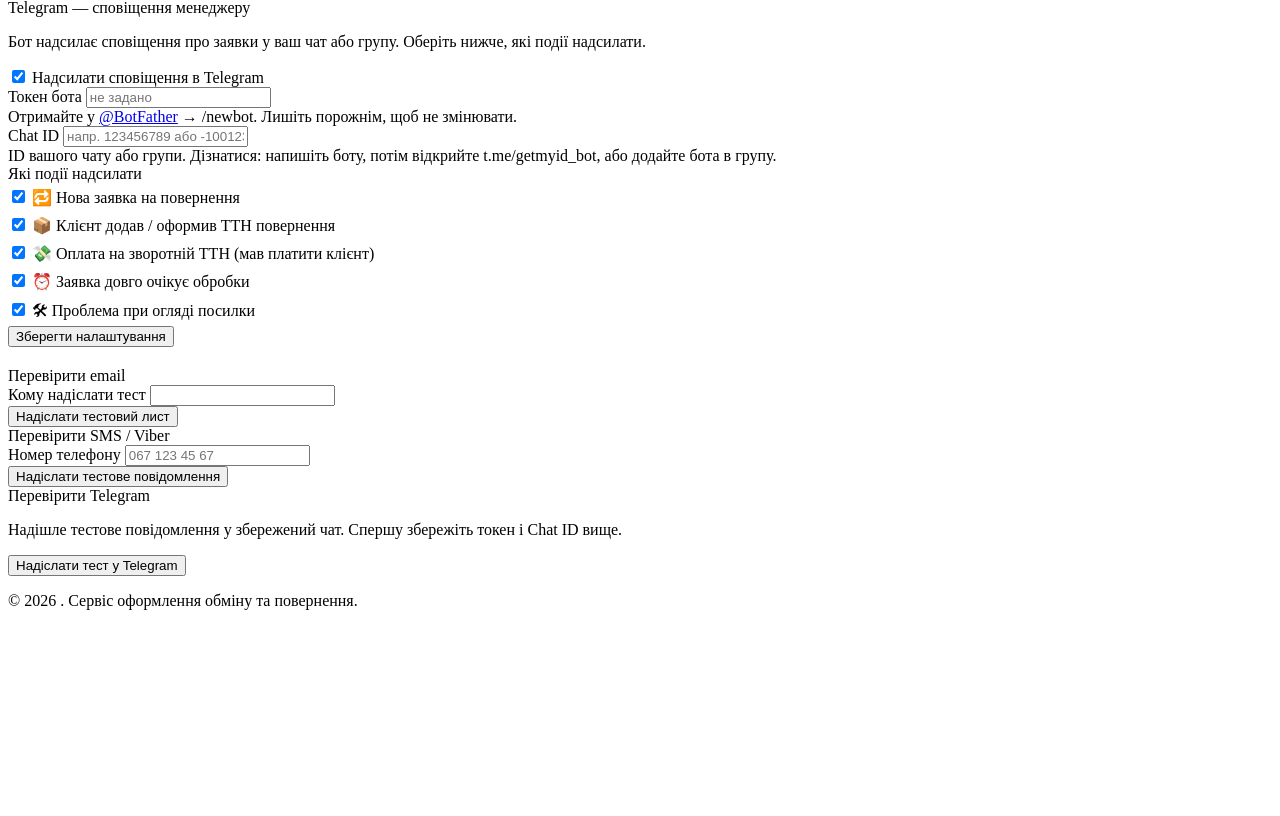
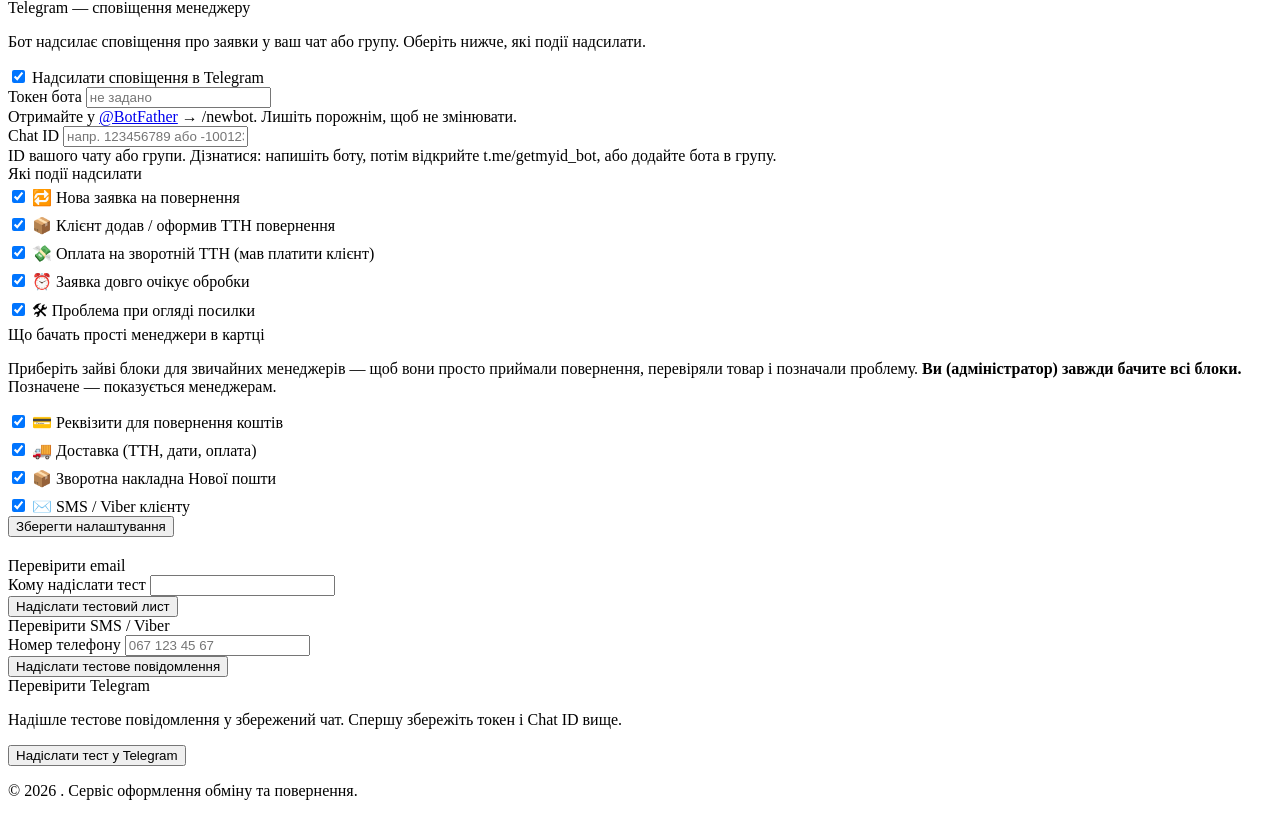
Before and after one commit to olegsirinov-jpg/benzo-returns, a PHP site: template views/admin/settings.php in a window 1280 px wide. Shown: the part 1265-2081 px from the top of the page. Before the commit the page ends 1875 px from the top, so only its background shows below. Run offline with PHP 8.4, Linux system fonts and the light colour scheme; the template is opened without the code that fills it: most values are stand-ins (such as "Sample title", 1, 10 or a date in 2020); data that the repository does not hold is empty.

Commit message:
Огляд товару3

```diff
--- a/views/admin/settings.php
+++ b/views/admin/settings.php
@@ -295,6 +295,34 @@ $adminEmail = (string)(App\Auth::user()['email'] ?? '');
         </div>
     </div>
 
+    <!-- ==================== Доступ менеджерів ==================== -->
+    <div class="card">
+        <div class="card__title">Що бачать прості менеджери в картці</div>
+        <p class="small muted">
+            Приберіть зайві блоки для звичайних менеджерів — щоб вони просто приймали повернення,
+            перевіряли товар і позначали проблему. <strong>Ви (адміністратор) завжди бачите всі блоки.</strong>
+            Позначене — показується менеджерам.
+        </p>
+        <div style="display:flex;flex-direction:column;gap:8px">
+            <label class="check mb0">
+                <input type="checkbox" name="mgr_blk_refund" value="1" <?= Config::bool('mgr_blk_refund', true) ? 'checked' : '' ?>>
+                <span>💳 Реквізити для повернення коштів</span>
+            </label>
+            <label class="check mb0">
+                <input type="checkbox" name="mgr_blk_delivery" value="1" <?= Config::bool('mgr_blk_delivery', true) ? 'checked' : '' ?>>
+                <span>🚚 Доставка (ТТН, дати, оплата)</span>
+            </label>
+            <label class="check mb0">
+                <input type="checkbox" name="mgr_blk_np" value="1" <?= Config::bool('mgr_blk_np', true) ? 'checked' : '' ?>>
+                <span>📦 Зворотна накладна Нової пошти</span>
+            </label>
+            <label class="check mb0">
+                <input type="checkbox" name="mgr_blk_sms" value="1" <?= Config::bool('mgr_blk_sms', true) ? 'checked' : '' ?>>
+                <span>✉️ SMS / Viber клієнту</span>
+            </label>
+        </div>
+    </div>
+
     <div class="btn-row" style="margin-bottom:20px">
         <button class="btn" type="submit">Зберегти налаштування</button>
     </div>
```
Also changed, not shown: app/Config.php (+7 -0 lines), app/Controllers/AdminController.php (+17 -11 lines), views/admin/card.php (+14 -2 lines).
